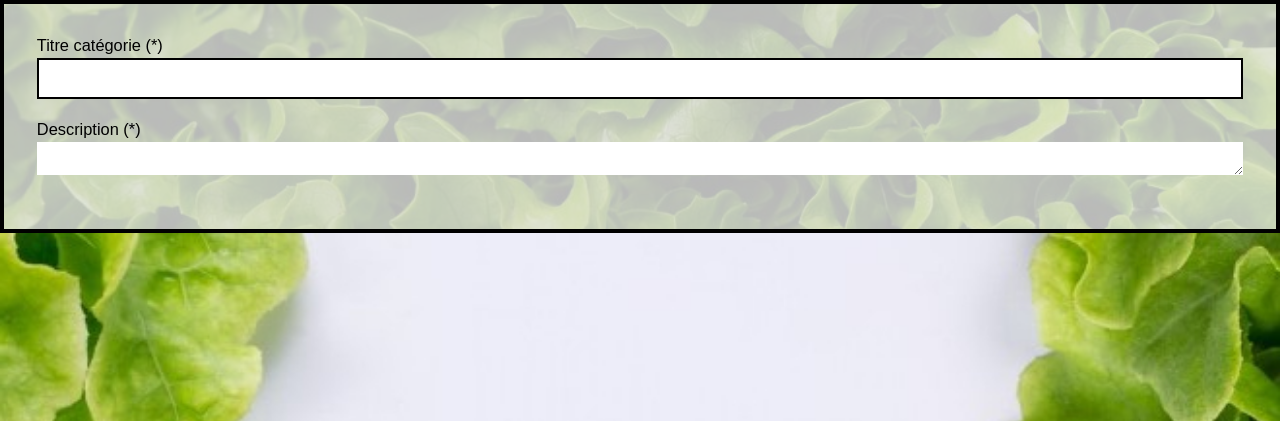
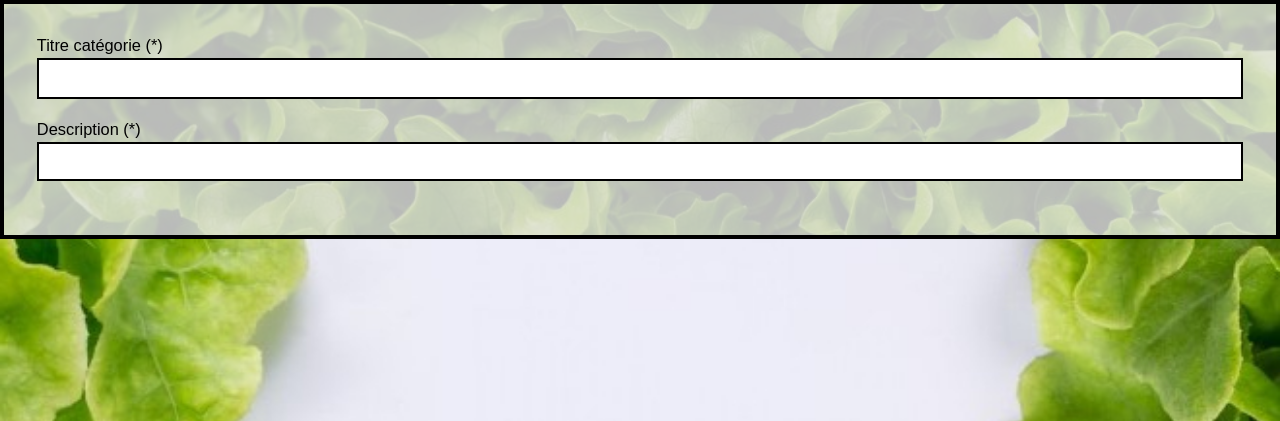
Before and after one commit to BborisB/ForumLaitue, a PHP site: page /Views/addCategorie.php in a window 1280 px wide. Shown: the top 421 px of the page. Run offline with PHP 8.4, Linux system fonts and the light colour scheme.

Commit message:
textArea script and style update

```diff
--- a/CSS/style.css
+++ b/CSS/style.css
@@ -136,6 +136,26 @@ h2
     flex: 1 0 0;
 }
 
+.myTextAreaDiv
+{
+    display: flex;
+    background-color: #fff;
+    max-height: 25vh;
+    overflow: auto;
+    border: #000 solid calc(0.05vw + 0.1em);
+}
+
+.myTextArea
+{
+    font: inherit;
+    resize: none;
+    outline: none;
+    background-color: #fff;
+    width: 100%;
+    padding: 0.625em 0.625em 0 0.625em;
+    overflow: hidden;
+}
+
 @media only screen and (max-width: 600px)
 {
     .multipleElement
--- a/JavaScript/textArea.js
+++ b/JavaScript/textArea.js
@@ -1,5 +1,5 @@
 let myTextAreas = document.querySelectorAll(".myTextArea");
-for(let myTextArea in myTextAreas)
+myTextAreas.forEach(myTextArea =>
 {
     function textAreaResize()
     {
@@ -11,4 +11,4 @@ for(let myTextArea in myTextAreas)
     myTextArea.addEventListener("input", textAreaResize);
     //Redimensionne le textArea quand il change de taille (surtout quand il change de largeur).
     new ResizeObserver(textAreaResize).observe(myTextArea);
-}
+});
--- a/Views/addCategorie.php
+++ b/Views/addCategorie.php
@@ -16,10 +16,13 @@
         </div>
         <div class="label-input">
             <label for="catDesc">Description (*)</label>
-            <textarea name="catDesc" id="catDesc"></textarea>
+            <div class="myTextAreaDiv">
+                <textarea class="myTextArea" name="catDesc" id="catDesc"></textarea>
+            </div>
             <span class="fieldError" id="catDescTextError"><?php echo $catDescTextError ?></span>
         </div>
     </form>
+    <script src="../JavaScript/textArea.js"></script>
 </body>
 
 </html>
```
Also changed, not shown: CSS/subject.css (+0 -20 lines).
